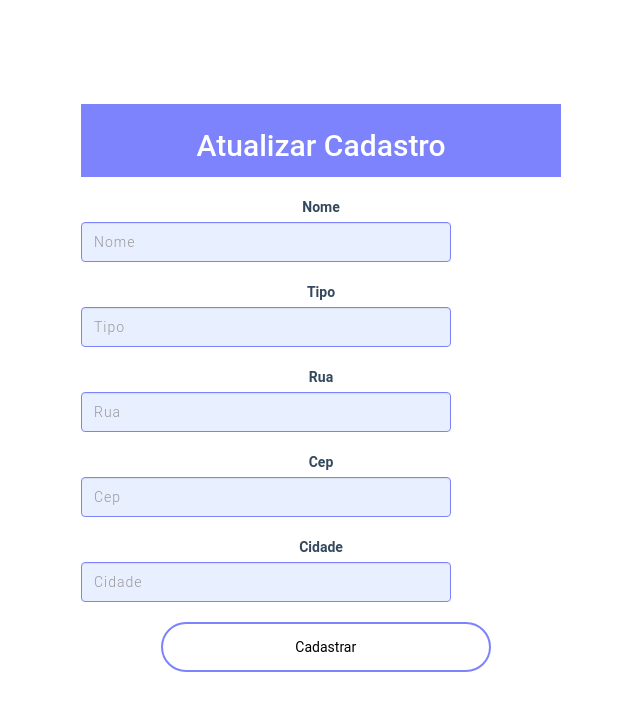
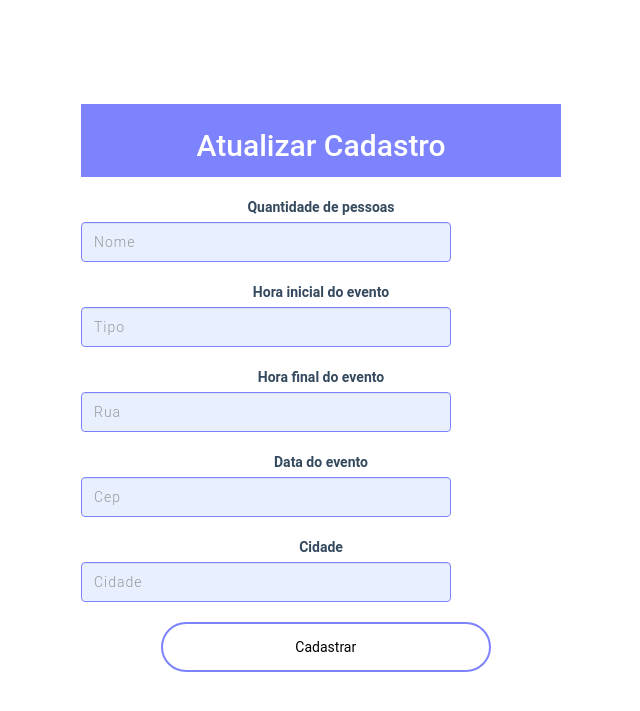
Before and after one commit to leonardo-fabricio/Projeto-Integrador-5-Periodo, a Django app: page /cadastroEstabelecimento/1 in a window 1280 px wide. Shown: the top 711 px of the page, without its empty margins (367-1007 px from the left). Run offline with Django 3.2, Linux system fonts and the light colour scheme; some libraries are stand-ins or nearby versions.

Commit message:
#6 mudando texto das labels em Criar Evento

```diff
--- a/appsite/templates/criarEvento.html
+++ b/appsite/templates/criarEvento.html
@@ -8,7 +8,7 @@
     <link rel="stylesheet" href="{% static 'css/style.css'%}">
 </head>
 
-{% bootstrap_messages %}
+<!-- {% bootstrap_messages %} -->
 
 <h4 class="h4 mb-0 text-gray-800">Preencha os dados e crie um Evento.</h4>
 
@@ -25,7 +25,6 @@
     </form>
 </div>
 
-
     {% bootstrap_javascript jquery='full' %}
     <script src="{% static 'jquery-3.6.0.min.js' %}"></script>
     <script src="{% static 'jquery.mask.min.js' %}"></script>
--- a/static/mask.js
+++ b/static/mask.js
@@ -1,3 +1,12 @@
+window.onload = function(){
+    const labels = document.querySelectorAll('div.form-group > label')
+    labels[0].innerText = 'Quantidade de pessoas'
+    labels[1].innerText = 'Hora inicial do evento'
+    labels[2].innerText = 'Hora final do evento'
+    labels[3].innerText = 'Data do evento'
+    // alert('oii')
+}
+
 $(function(){
     $('.mask-cep').mask('00000-000', {reverse : true})
 });
```
